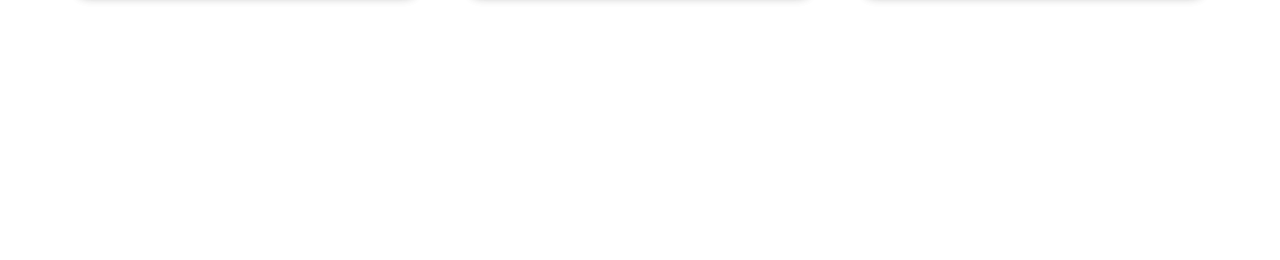
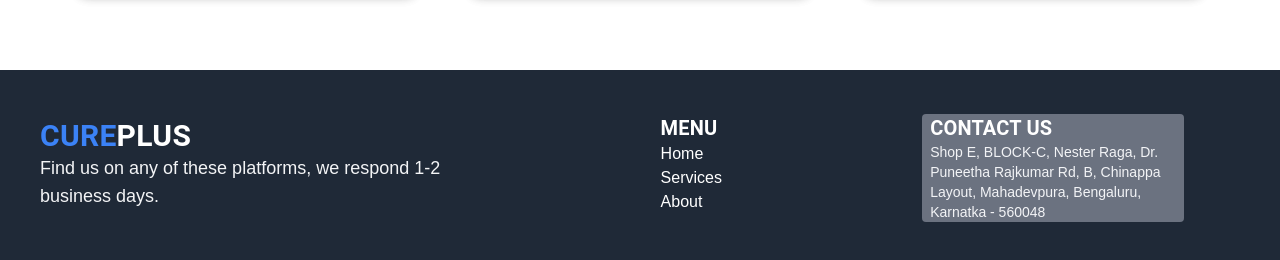
Before and after one commit to itsAdityaRathore/cure_plus, a React (Create React App) app: page / in a window 1280 px wide. Shown: the part 1554-1814 px from the top of the page. Before the commit the page ends 1624 px from the top, so only its background shows below. Built offline with nearby package versions, Linux system fonts and the light colour scheme.

Commit message:
New footer added

```diff
--- a/src/App.js
+++ b/src/App.js
@@ -5,6 +5,7 @@
 import BannerImage from "./components/banner_image/BannerImage";
 import ContactUs from "./components/contact_us/ContactUs";
 import CureFor from "./components/cure_for/CureFor";
+import Footer from "./components/footer/Footer";
 
 function App() {
   return (
@@ -13,6 +14,7 @@
       <BannerImage />
       <ContactUs />
       <CureFor />
+      <Footer />
     </StyledEngineProvider>
   );
 }
--- /dev/null
+++ b/src/components/footer/Footer.js
@@ -0,0 +1,68 @@
+import { Box, Container, Paper, Typography } from "@mui/material";
+import React from "react";
+import FacebookRoundedIcon from "@mui/icons-material/FacebookRounded";
+import LocalHospitalOutlinedIcon from "@mui/icons-material/LocalHospitalOutlined";
+import { FontAwesomeIcon } from "@fortawesome/react-fontawesome";
+import { faHome } from "@fortawesome/free-solid-svg-icons";
+
+const items = [
+  {
+    title: "MENU",
+  },
+  {
+    title: "CONTACT",
+  },
+  {
+    title: "BLOG",
+  },
+  {
+    title: "USEFUL LINKS",
+  },
+];
+
+function Footer() {
+  return (
+    <>
+      <footer className="bg-gray-800 text-white">
+        <Box className="grid grid-col-2 lg:grid-flow-col md:grid-flow-row px-4 py-8 mx-2">
+          <Box className="lg:w-5/6 p-4">
+            <Typography className="font-semibold lg:text-3xl text-2xl">
+              <span className="text-blue-500">CURE</span>PLUS
+            </Typography>
+            <h5 class="text-lg mt-0 mb-2 text-gray-100">
+              Find us on any of these platforms, we respond 1-2 business days.
+            </h5>
+          </Box>
+          <Box className="lg:w-10/12 p-2 mx-auto ">
+            <Box className="grid lg:grid-cols-2 p-1 lg:w-12/12 mx-auto">
+              <Paper
+                elevation={0}
+                className=" bg-transparent mx-1 lg:my-0 text-white px-2 my-1"
+              >
+                <Typography className="font-semibold text-xl">MENU</Typography>
+                <Box className="text-base">Home</Box>
+                <Box className="text-base">Services</Box>
+                <Box className="text-base">About</Box>
+              </Paper>
+
+              <Paper
+                elevation={0}
+                className=" bg-gray-500 mx-1 lg:my-0 text-white px-2 my-1 "
+              >
+                <Typography className="font-semibold text-xl">
+                  CONTACT US
+                </Typography>
+                <h6 class="text-sm text-gray-100 flex">
+                  Shop E, BLOCK-C, Nester Raga, Dr. Puneetha Rajkumar Rd, B,
+                  Chinappa Layout, Mahadevpura, Bengaluru, Karnatka - 560048
+                </h6>
+              </Paper>
+            </Box>
+          </Box>
+        </Box>
+      </footer>
+    </>
+  );
+}
+
+export default Footer;
```
